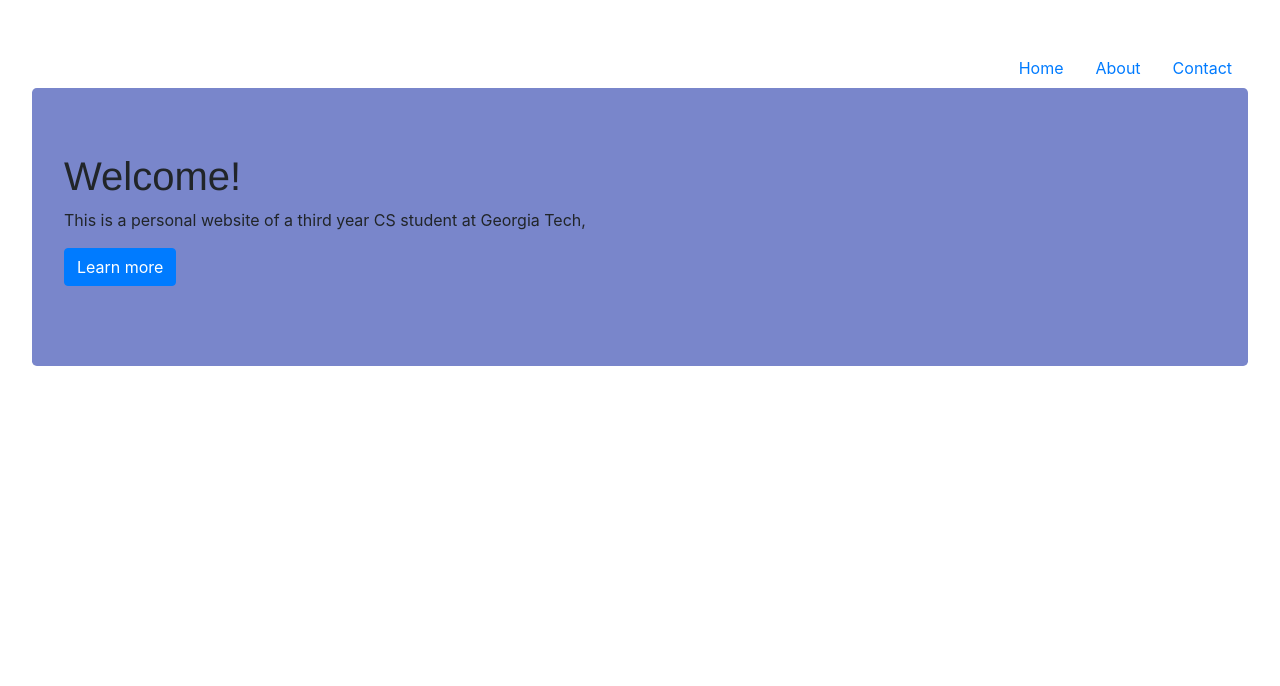
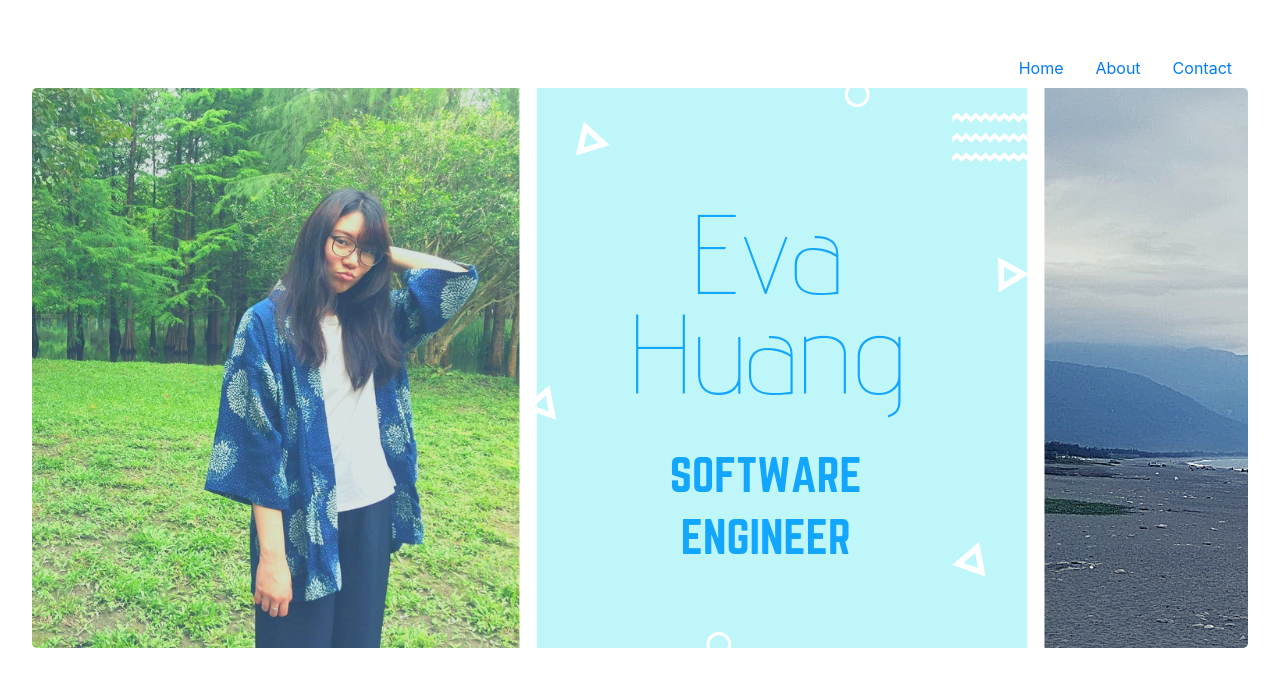
Before and after one commit to ehuang42/ehuang42.github.io, a Gatsby site: page / in a window 1280 px wide. Built offline with nearby package versions, Linux system fonts and the light colour scheme; Gatsby itself is replaced by a stand-in of ours.

Commit message:
add new photo

```diff
--- a/src/components/jumbo.js
+++ b/src/components/jumbo.js
@@ -8,13 +8,13 @@ import containerStyles from "../styles/jumbo.module.css"
 export default ({ children }) => (
     // <div className={containerStyles.div}>
     <Jumbotron className={containerStyles.jumbo}>
-        <h1>Welcome!</h1>
+        {/* <h1>Welcome!</h1>
         <p>
             This is a personal website of a third year CS student at Georgia Tech,
         </p>
-        <p>
-            <Button variant="primary">Learn more</Button>
-        </p>
+        <p> */}
+            {/* <Button variant="primary">Learn more</Button> */}
+        {/* </p> */}
     </Jumbotron>
     // </div>
   )
--- a/src/styles/jumbo.module.css
+++ b/src/styles/jumbo.module.css
@@ -1,4 +1,13 @@
 
 .jumbo {
-    background-color: #7986CB;
+    background-image: url('../assets/front_cover.png');
+    background: contain;
+    width: 100%; /* make sure to define width to fill container */
+    height: 560px; /* define the height in pixels or make sure   */
+                   /* you have something in your div with height */
+                   /* so you can see your image */
+    max-width:1500px;  /* define the max width */
+
   }
+
+  /*  */
```
Also changed, not shown: src/pages/index.js (+2 -15 lines), src/assets/front_cover.png (added).
